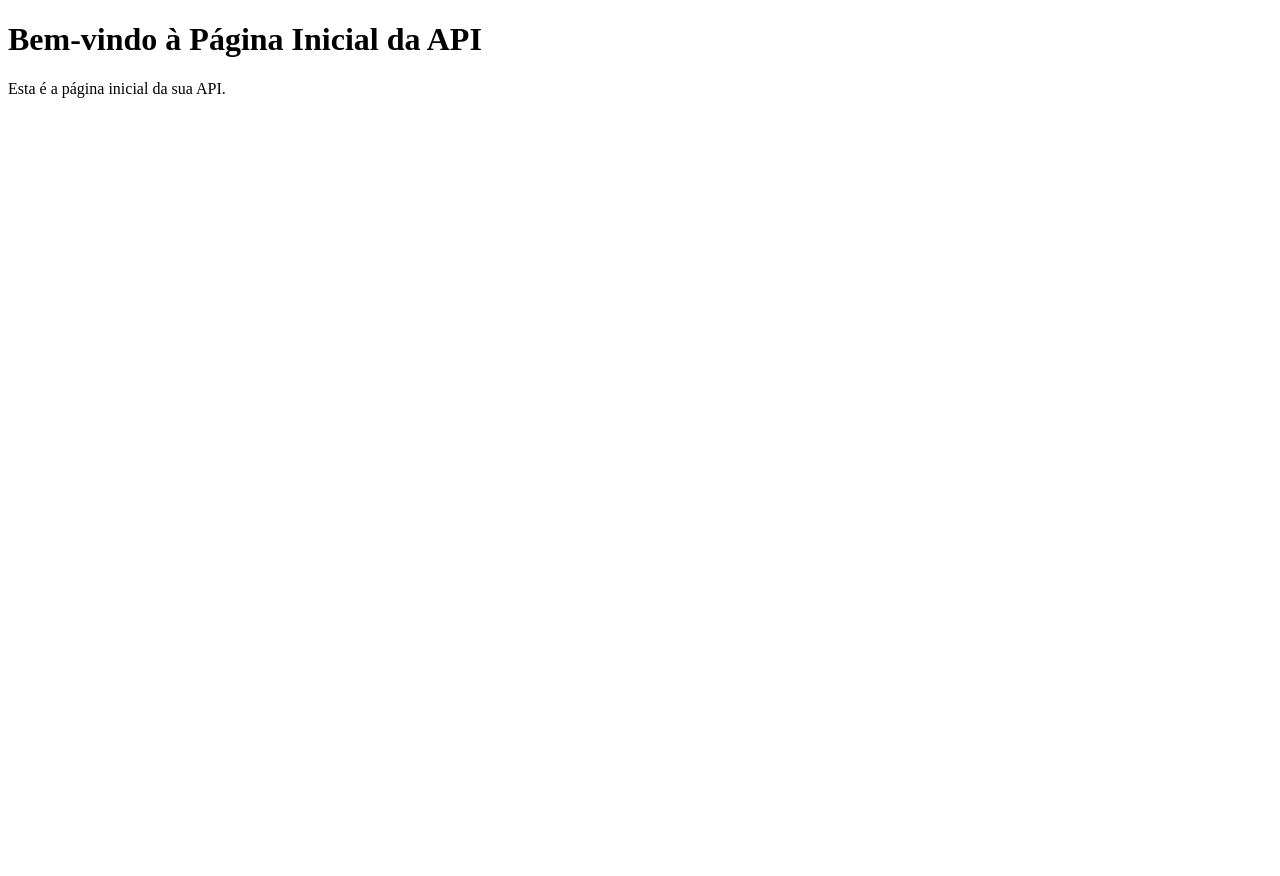
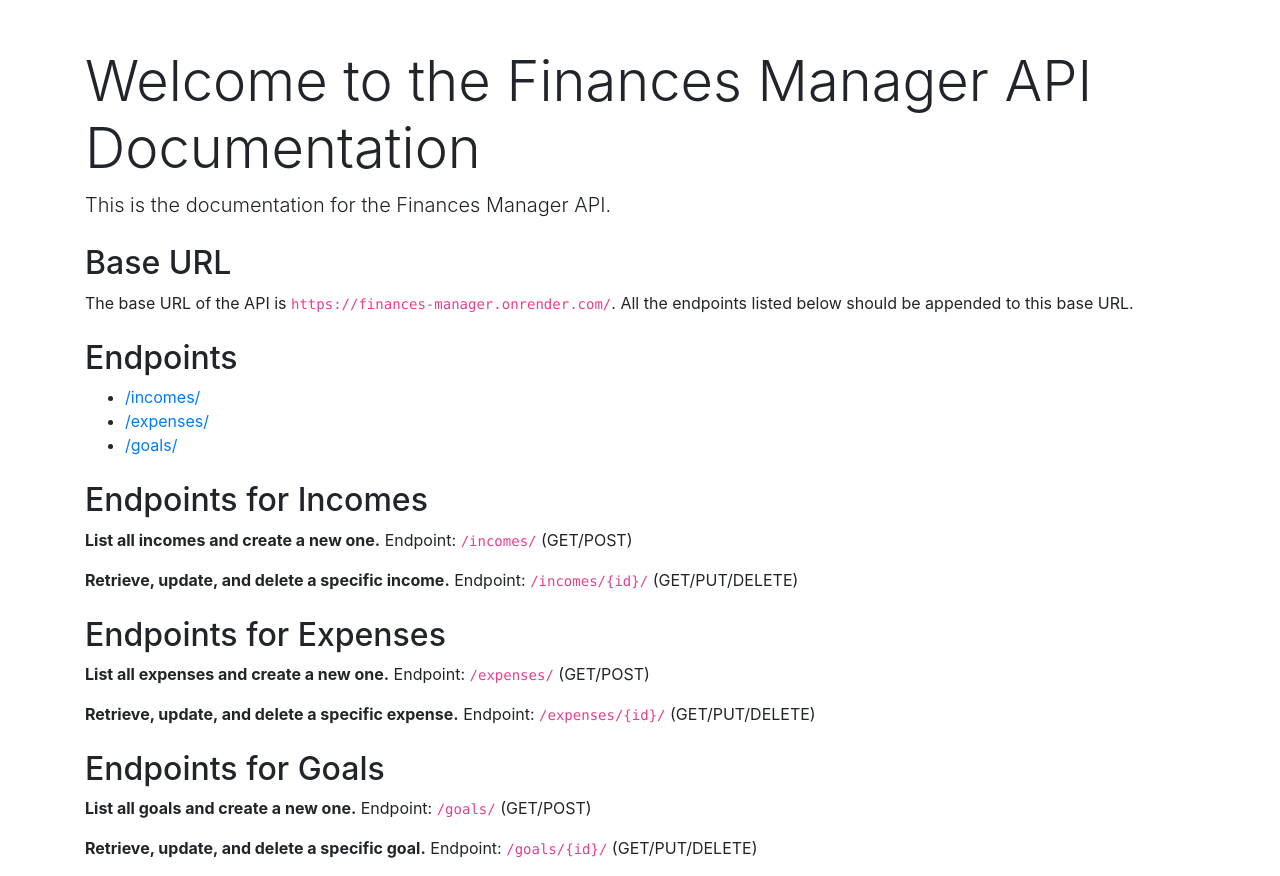
Before and after one commit to luluoliv/finances_api, a Django app: page / in a window 1280 px wide. Before the commit the page ends 98 px from the top, so only its background shows below. Run offline with Django 4.2, Linux system fonts and the light colour scheme; some libraries are stand-ins or nearby versions.

Commit message:
documentation

```diff
--- a/transactions/templates/index.html
+++ b/transactions/templates/index.html
@@ -3,10 +3,58 @@
 <head>
     <meta charset="UTF-8">
     <meta name="viewport" content="width=device-width, initial-scale=1.0">
-    <title>Finances API</title>
+    <title>Finances Manager API Documentation</title>
+
+    <link rel="stylesheet"
+          href="https://stackpath.bootstrapcdn.com/bootstrap/4.5.0/css/bootstrap.min.css"
+          integrity="sha384-9aIt2nRpC12Uk9gS9baDl411NQApFmC26EwAOH8WgZl5MYYxFfc+NcPb1dKGj7Sk"
+          crossorigin="anonymous">
 </head>
-<body>
-    <h1>Bem-vindo à Página Inicial da API</h1>
-    <p>Esta é a página inicial da sua API.</p>
+<body class="container mt-5">
+    <h1 class="display-4">Welcome to the Finances Manager API Documentation</h1>
+    <p class="lead">This is the documentation for the Finances Manager API.</p>
+
+    <h2 class="mt-4">Base URL</h2>
+    <p>The base URL of the API is <code>https://finances-manager.onrender.com/</code>. All the endpoints listed below should be appended to this base URL.</p>
+
+    <h2 class="mt-4">Endpoints</h2>
+    <ul>
+        <li><a href="#incomes">/incomes/</a></li>
+        <li><a href="#expenses">/expenses/</a></li>
+        <li><a href="#goals">/goals/</a></li>
+    </ul>
+
+    <h2 class="mt-4" id="incomes">Endpoints for Incomes</h2>
+    <p>
+        <strong>List all incomes and create a new one.</strong>
+        Endpoint: <code>/incomes/</code> (GET/POST)
+    </p>
+    <p>
+        <strong>Retrieve, update, and delete a specific income.</strong>
+        Endpoint: <code>/incomes/{id}/</code> (GET/PUT/DELETE)
+    </p>
+
+    <h2 class="mt-4" id="expenses">Endpoints for Expenses</h2>
+    <p>
+        <strong>List all expenses and create a new one.</strong>
+        Endpoint: <code>/expenses/</code> (GET/POST)
+    </p>
+    <p>
+        <strong>Retrieve, update, and delete a specific expense.</strong>
+        Endpoint: <code>/expenses/{id}/</code> (GET/PUT/DELETE)
+    </p>
+
+    <h2 class="mt-4" id="goals">Endpoints for Goals</h2>
+    <p>
+        <strong>List all goals and create a new one.</strong>
+        Endpoint: <code>/goals/</code> (GET/POST)
+    </p>
+    <p>
+        <strong>Retrieve, update, and delete a specific goal.</strong>
+        Endpoint: <code>/goals/{id}/</code> (GET/PUT/DELETE)
+    </p>
+
+    <script src="https://code.jquery.com/jquery-3.5.1.slim.min.js" integrity="sha384-KJ3o2DKtIkvYIK3UENzmM7KCkRr/rE9/Qpg6aAZGJwFDMVNA/GpGFF93hXpG5KkN" crossorigin="anonymous"></script>
+    <script src="https://cdn.jsdelivr.net/npm/@popperjs/core@2.9.3/dist/umd/popper.min.js" integrity="sha384-ApNbgh9B+Y1QKtv3Rn7W3mgPxhU9K/ScQsAP7hUibX39j7fakFPskvXusvfa0b4Q" crossorigin="anonymous"></script>
 </body>
 </html>
```
